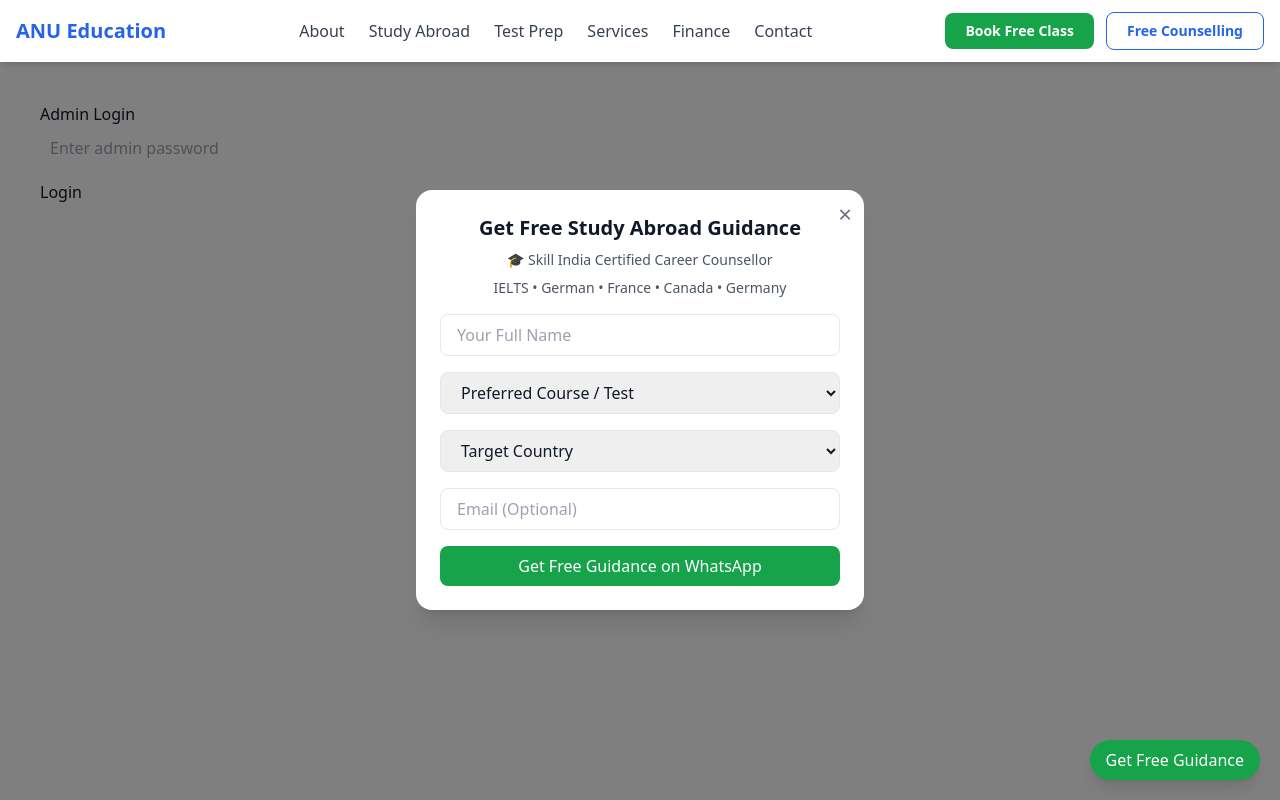
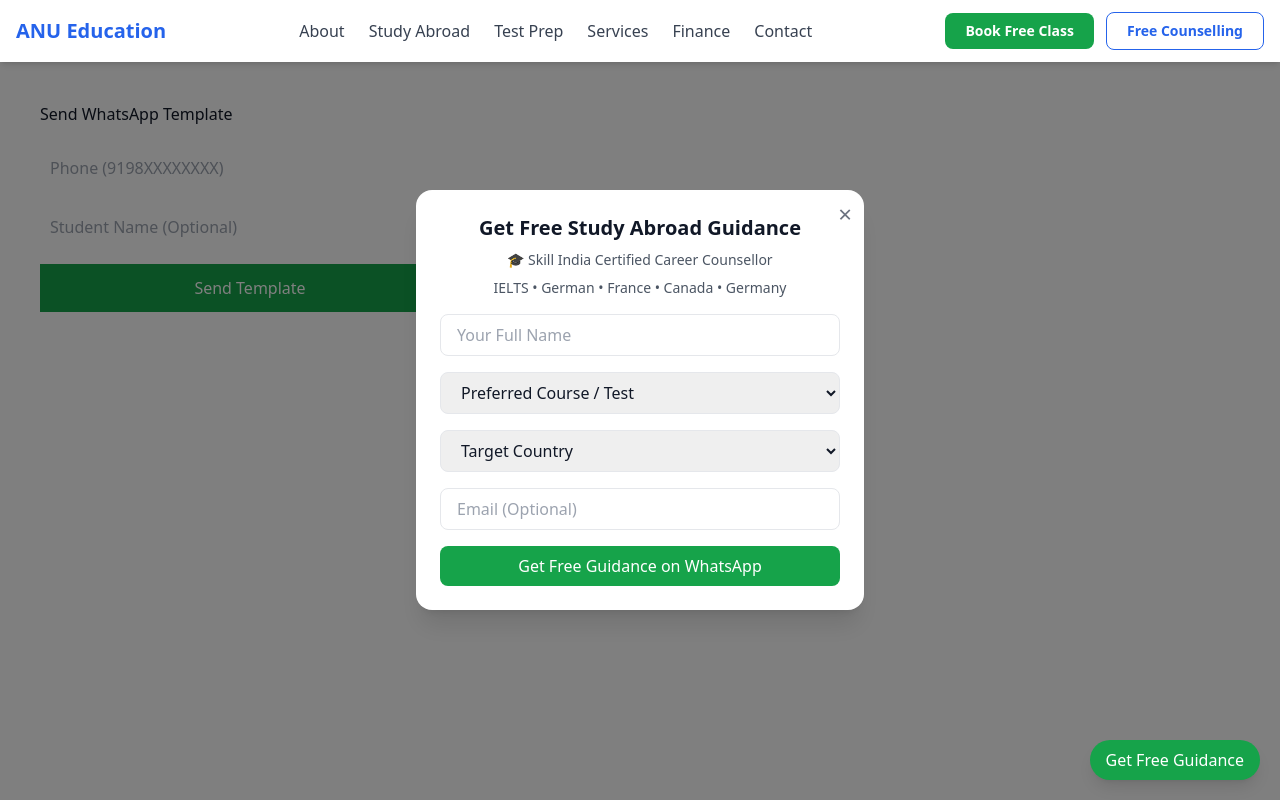
Before and after one commit to shailendra9897/anu-education, a Next.js app: page /admin/send-template in a window 1280 px wide. Shown: the top 800 px of the page. Built offline with nearby package versions, Linux system fonts and the light colour scheme.

Commit message:
Protected admin page with password

```diff
--- a/app/admin/send-template/page.tsx
+++ b/app/admin/send-template/page.tsx
@@ -7,20 +7,15 @@ export default function SendTemplatePage() {
   const [name, setName] = useState("");
   const [status, setStatus] = useState("");
   const [loading, setLoading] = useState(false);
-  const [password, setPassword] = useState("");
-  const [authenticated, setAuthenticated] = useState(false);
-
-  const handleLogin = async () => {
-    if (password === process.env.NEXT_PUBLIC_ADMIN_SECRET) {
-      setAuthenticated(true);
-    } else {
-      alert("Wrong password");
-    }
-  };
 
   const handleSend = async () => {
     if (!number) {
       setStatus("❌ Please enter phone number");
+      return;
+    }
+
+    if (!/^91\d{10}$/.test(number)) {
+      setStatus("❌ Phone must be like 9198XXXXXXXX");
       return;
     }
 
@@ -30,7 +25,9 @@ export default function SendTemplatePage() {
     try {
       const res = await fetch("/api/send-bulk", {
         method: "POST",
-        headers: { "Content-Type": "application/json" },
+        headers: {
+          "Content-Type": "application/json"
+        },
         body: JSON.stringify({ number, name })
       });
 
@@ -41,57 +38,51 @@ export default function SendTemplatePage() {
         setNumber("");
         setName("");
       } else {
-        setStatus(`❌ ${data?.error?.error?.message || "Failed to send"}`);
+        setStatus(`❌ ${JSON.stringify(data)}`);
       }
-    } catch {
+    } catch (error) {
       setStatus("❌ Server error");
     }
 
     setLoading(false);
   };
 
-  if (!authenticated) {
-    return (
-      <div style={{ padding: 40 }}>
-        <h2>Admin Login</h2>
-        <input
-          type="password"
-          placeholder="Enter admin password"
-          value={password}
-          onChange={(e) => setPassword(e.target.value)}
-          style={{ padding: 10, marginBottom: 10 }}
-        />
-        <br />
-        <button onClick={handleLogin}>Login</button>
-      </div>
-    );
-  }
-
   return (
     <div style={{ padding: 40, maxWidth: 500 }}>
-      <h2>Send WhatsApp Template</h2>
+      <h2 style={{ marginBottom: 20 }}>Send WhatsApp Template</h2>
 
       <input
         type="text"
         placeholder="Phone (9198XXXXXXXX)"
         value={number}
         onChange={(e) => setNumber(e.target.value)}
-        style={{ width: "100%", padding: 10, marginBottom: 10 }}
+        style={{ width: "100%", padding: 10, marginBottom: 15 }}
       />
 
       <input
         type="text"
-        placeholder="Student Name"
+        placeholder="Student Name (Optional)"
         value={name}
         onChange={(e) => setName(e.target.value)}
-        style={{ width: "100%", padding: 10, marginBottom: 10 }}
+        style={{ width: "100%", padding: 10, marginBottom: 15 }}
       />
 
-      <button onClick={handleSend} disabled={loading}>
+      <button
+        onClick={handleSend}
+        disabled={loading}
+        style={{
+          padding: 12,
+          width: "100%",
+          background: loading ? "#999" : "#16a34a",
+          color: "white",
+          border: "none",
+          cursor: "pointer"
+        }}
+      >
         {loading ? "Sending..." : "Send Template"}
       </button>
 
-      <p>{status}</p>
+      <p style={{ marginTop: 20 }}>{status}</p>
     </div>
   );
 }
--- /dev/null
+++ b/app/middleware.ts
@@ -0,0 +1,36 @@
+import { NextResponse } from "next/server";
+import type { NextRequest } from "next/server";
+
+export function middleware(request: NextRequest) {
+  const auth = request.headers.get("authorization");
+
+  if (request.nextUrl.pathname.startsWith("/admin")) {
+    if (!auth) {
+      return new NextResponse("Authentication required", {
+        status: 401,
+        headers: {
+          "WWW-Authenticate": 'Basic realm="Secure Area"',
+        },
+      });
+    }
+
+    const encoded = auth.split(" ")[1];
+    const decoded = Buffer.from(encoded, "base64").toString();
+    const [user, pass] = decoded.split(":");
+
+    if (
+      user === process.env.ADMIN_USER &&
+      pass === process.env.ADMIN_PASS
+    ) {
+      return NextResponse.next();
+    }
+
+    return new NextResponse("Unauthorized", { status: 401 });
+  }
+
+  return NextResponse.next();
+}
+
+export const config = {
+  matcher: ["/admin/:path*"],
+};
```
